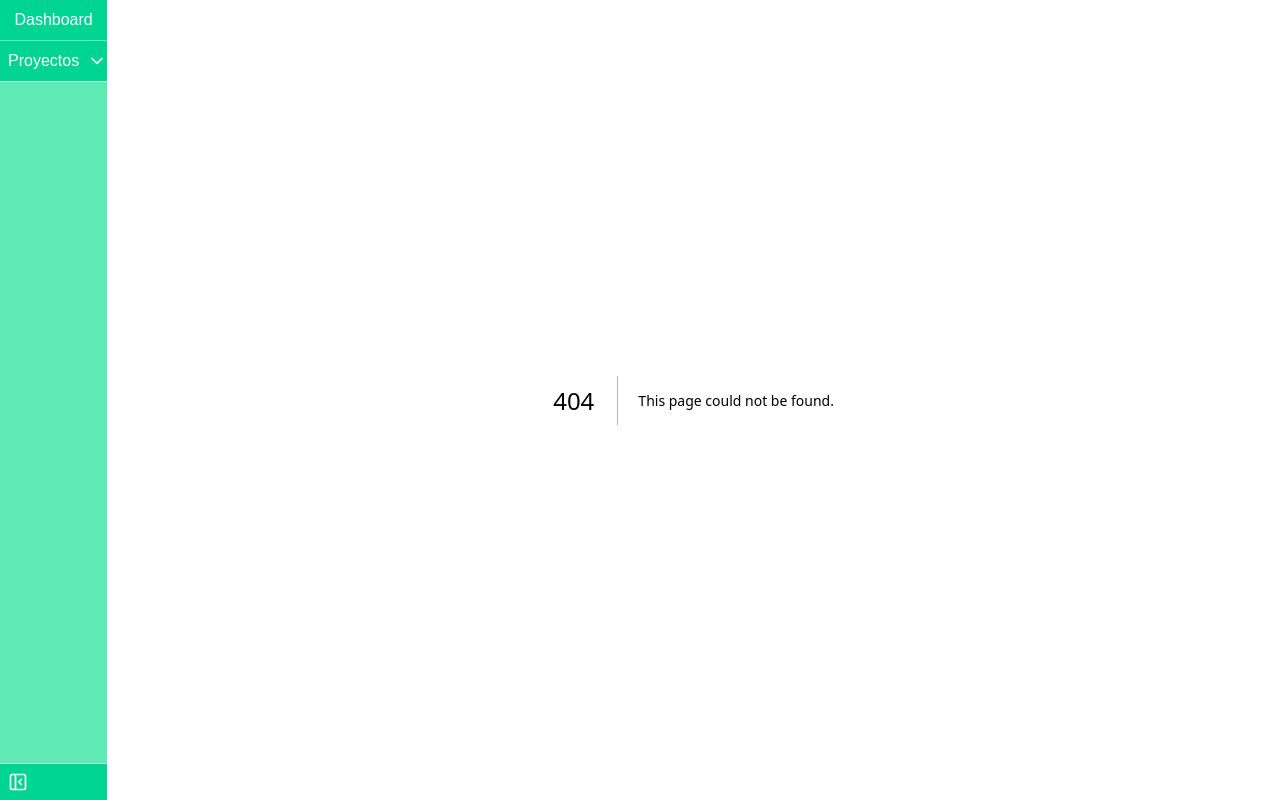
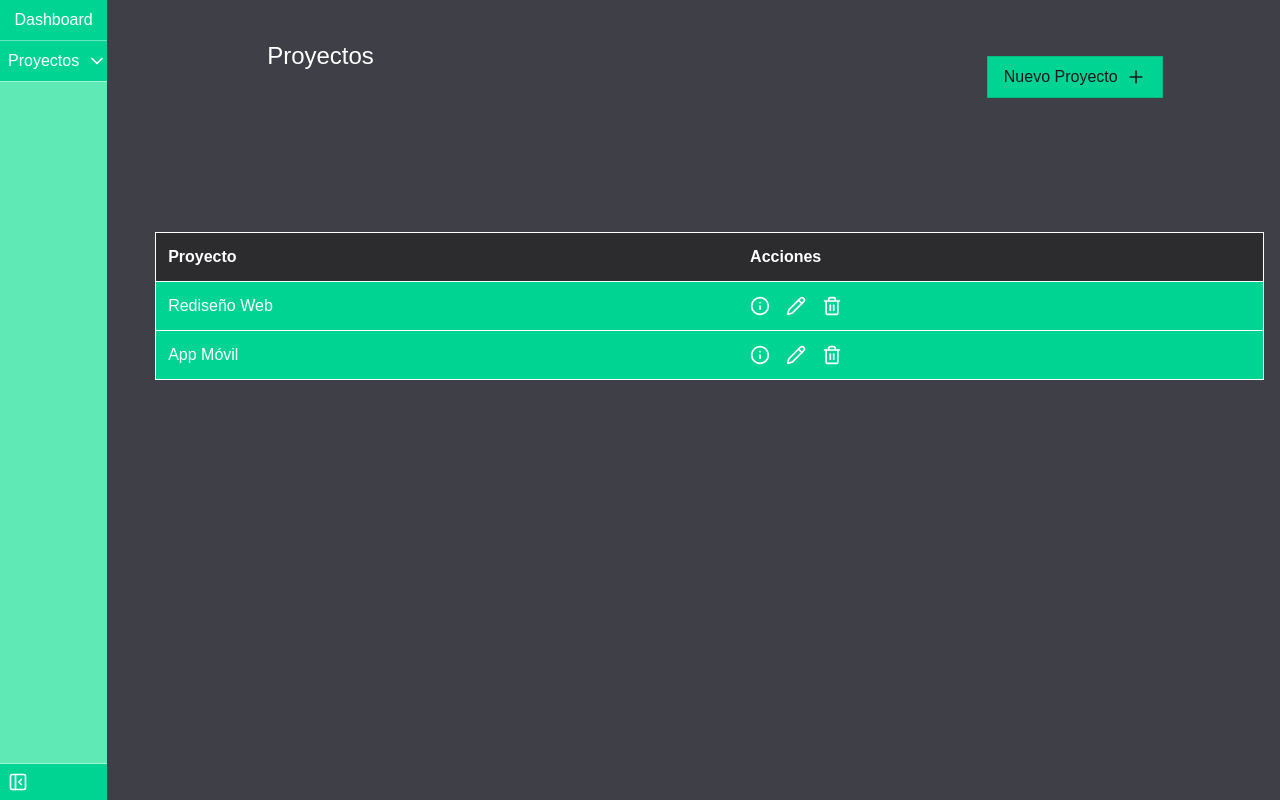
Before and after one commit to LeoToviaz-Introid/TaskTracker, a Next.js app in the folder frontend/: page /projects in a window 1280 px wide. Before the commit this address had no page. Built offline with nearby package versions, Linux system fonts and the light colour scheme.

Commit message:
feature(frontend): añade vista Projects
Falta cambiar datos hardcodeados por datos traidos de API proyectos.
Falta añadir funcionamiento adecuado a los botones.
Falta añadir tipado.

```diff
--- /dev/null
+++ b/frontend/app/projects/page.tsx
@@ -0,0 +1,99 @@
+"use client";
+
+import { useEffect } from "react";
+import { useState } from "react";
+import { createPortal } from "react-dom";
+
+import { Plus } from "lucide-react";
+import { X } from "lucide-react";
+
+import TablaProyectos from "@/components/TablaProyectos";
+
+export default function Page() {
+  // true cuando este siendo mostrado el popup de nuevo proyecto y false en caso contrario
+  const [isPopupOpen, setIsPopupOpen] = useState(false);
+
+  return (
+    <div className="grid grid-rows-[1fr_3fr] h-screen">
+      <div className="grid grid-cols-[3fr_1fr] bg-zinc-700 text-white">
+        <h2 className="text-2xl mt-10 ml-40">Proyectos</h2>
+
+        <div className="self-start mt-14">
+          <button
+            onClick={() => setIsPopupOpen(true)}
+            className="bg-emerald-400 hover:bg-emerald-500 text-zinc-900 font-medium px-4 py-2 flex items-center gap-2 border border-emerald-500 cursor-pointer"
+          >
+            Nuevo Proyecto <Plus className="w-5 h-5" />
+          </button>
+        </div>
+      </div>
+
+      <div className="bg-zinc-700 flex justify-center items-start p-4 md:p-8 overflow-y-auto">
+        <div className="w-full max-w-6xl">
+          <TablaProyectos />
+        </div>
+      </div>
+      <PopupNuevoProyecto
+        isOpen={isPopupOpen}
+        onClose={() => setIsPopupOpen(false)}
+      />
+    </div>
+  );
+}
+
+function PopupNuevoProyecto({ isOpen, onClose }) {
+  // estos check ayudan a verificar que el componente no se renderice
+  // fuera del navegador, intentar acceder a document.body causará error
+  if (!isOpen || typeof window === "undefined") return null;
+
+  return createPortal(
+    <div className="fixed inset-0 z-50 flex items-center justify-center bg-black/50 backdrop-blur-sm">
+      <div className="w-full max-w-md bg-zinc-800 p-6 text-white shadow-xl border border-zinc-700 relative">
+        <button
+          onClick={onClose}
+          className="absolute top-4 right-4 text-white hover:text-zinc-200 cursor-pointer"
+        >
+          <X className="w-5 h-5" />
+        </button>
+
+        <h3 className="text-xl font-semibold mb-4">Nuevo Proyecto</h3>
+
+        <form
+          onSubmit={(e) => {
+            e.preventDefault();
+            console.log("nuevo proyecto");
+            onClose();
+          }}
+          className="flex flex-col gap-4"
+        >
+          <div>
+            <label className="block text-sm font-medium mb-1">Nombre</label>
+            <input
+              type="text"
+              required
+              placeholder="Escribe el nombre del proyecto"
+              className="w-full px-3 py-2 bg-zinc-900 border border-zinc-700 text-white focus:outline-none focus:border-emerald-500"
+            />
+          </div>
+
+          <div className="flex justify-end gap-2 mt-2">
+            <button
+              type="button"
+              onClick={onClose}
+              className="px-4 py-2 bg-zinc-700 hover:bg-zinc-600 text-sm font-medium cursor-pointer"
+            >
+              Cancelar
+            </button>
+            <button
+              type="submit"
+              className="px-4 py-2 bg-emerald-500 hover:bg-emerald-600 text-zinc-900 text-sm font-semibold cursor-pointer"
+            >
+              Enviar
+            </button>
+          </div>
+        </form>
+      </div>
+    </div>,
+    document.body,
+  );
+}
--- /dev/null
+++ b/frontend/components/TablaProyectos.tsx
@@ -0,0 +1,49 @@
+import { Info, Pencil, Trash2 } from "lucide-react";
+
+export default function TablaProyectos() {
+  const proyectos = [
+    { id: 1, nombre: "Rediseño Web", estado: "En Proceso", fecha: "2026-03-15", },
+    { id: 2, nombre: "App Móvil", estado: "Completado", fecha: "2026-02-10" },
+  ];
+
+  return (
+    <div className="w-full">
+      {/*Como las tablas no se ven bien en móviles, esta se convierte en un conjunto de tarjetas*/}
+      <table className="w-full text-left border-collapse block ml-4 md:table">
+        <thead className="hidden md:table-header-group border border-white bg-zinc-800/80 text-white">
+          <tr className="block md:table-row">
+            <th className="p-3 block md:table-cell">Proyecto</th>
+            <th className="p-3 block md:table-cell">Acciones</th>
+          </tr>
+        </thead>
+        <tbody className="block md:table-row-group text-white">
+          {proyectos.map((proy) => (
+            <tr
+              key={proy.id}
+              className="bg-emerald-400 border border-white mb-4 p-4 block md:table-row md:mb-0 md:p-0 md:border-b"
+            >
+              <td className="p-2 md:p-3 md:table-cell flex justify-between md:justify-start">
+                <span className="font-bold md:hidden">Proyecto:</span>{" "}
+                {proy.nombre}
+              </td>
+              <td className="p-2 md:p-3 flex items-center md:table-cell justify-between md:justify-start">
+                <span className="font-bold md:hidden">Acciones: </span>
+                <div className="flex items-center gap-4">
+                  <button className="hover:opacity-80 transition-opacity cursor-pointer">
+                    <Info className="w-5 h-5" />
+                  </button>
+                  <button className="hover:opacity-80 transition-opacity cursor-pointer">
+                    <Pencil className="w-5 h-5" />
+                  </button>
+                  <button className="hover:opacity-80 transition-opacity cursor-pointer">
+                    <Trash2 className="w-5 h-5" />
+                  </button>
+                </div>
+              </td>
+            </tr>
+          ))}
+        </tbody>
+      </table>
+    </div>
+  );
+}
```
